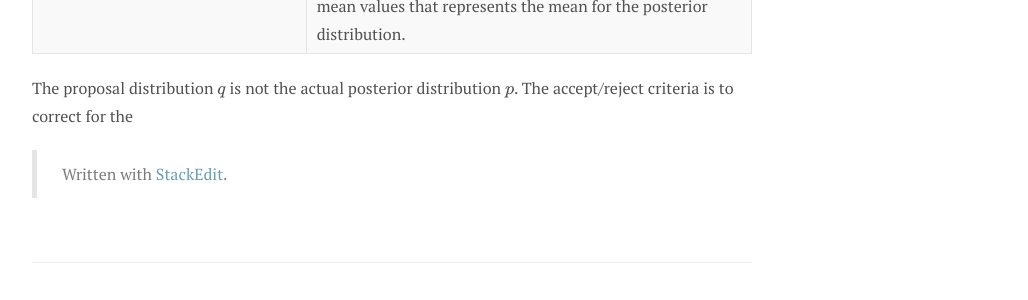
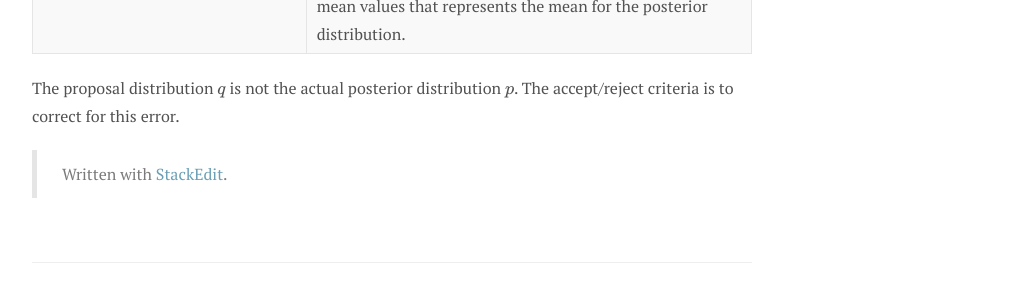
Before and after one commit to andylikescodes/andylikescodes.github.io, a Jekyll site: the page built from _posts/2020-07-29-Metropolis-Hasting-Algorithm.md, in a window 1280 px wide and 1282 px high. Shown: the part 670-970 px from the top of the window, without its empty margins (248-1276 px from the left). Built offline with Jekyll 4.4.1, drawn with Linux system fonts in a browser that asks for light colours; nearby versions of some CDN libraries; formulas are drawn with MathJax 3; comment, search, counter and statistics services are not loaded.

Commit message:
_posts/2020-07-29-Metropolis-Hasting-Algorithm.md updated from https://stackedit.io/

```diff
--- a/_posts/2020-07-29-Metropolis-Hasting-Algorithm.md
+++ b/_posts/2020-07-29-Metropolis-Hasting-Algorithm.md
@@ -11,11 +11,11 @@ Bayesian statistics allows us to caluculate the posterior distribution using the
 
 The Metropolis Hasting algorithm uses a proposal distribution, and draw samples $\theta^*$ from this proposal distribution:$$\theta^* \sim q(\theta^*|\theta_{i-1})$$ This distribution shows that the drawing is a markov chain, the probability of drawing a specific $\theta^*$ given the previous draw $\theta_{i-1}$. Based on some accept/reject criteria, all the accepted $\theta^*$s gives us simulated samples for the posterior distribution (? or just give us values around the mean with a normal distribution?). These samples converges to a mean values that represents the mean for the posterior distribution.
 
-The proposal distribution $q$ is not the actual posterior distribution $p$. The accept/reject criteria is to correct for the
+The proposal distribution $q$ is not the actual posterior distribution $p$. The accept/reject criteria is to correct for this error.
 
 
 > Written with [StackEdit](https://stackedit.io/).
 <!--stackedit_data:
-eyJoaXN0b3J5IjpbLTE4NjQ5NzQ3OTYsLTE4NjQ5NzQ3OTYsLT
-I1MzA2NzgwMl19
+eyJoaXN0b3J5IjpbOTk4MjE2NTU1LC0xODY0OTc0Nzk2LC0xOD
+Y0OTc0Nzk2LC0yNTMwNjc4MDJdfQ==
 -->
```
